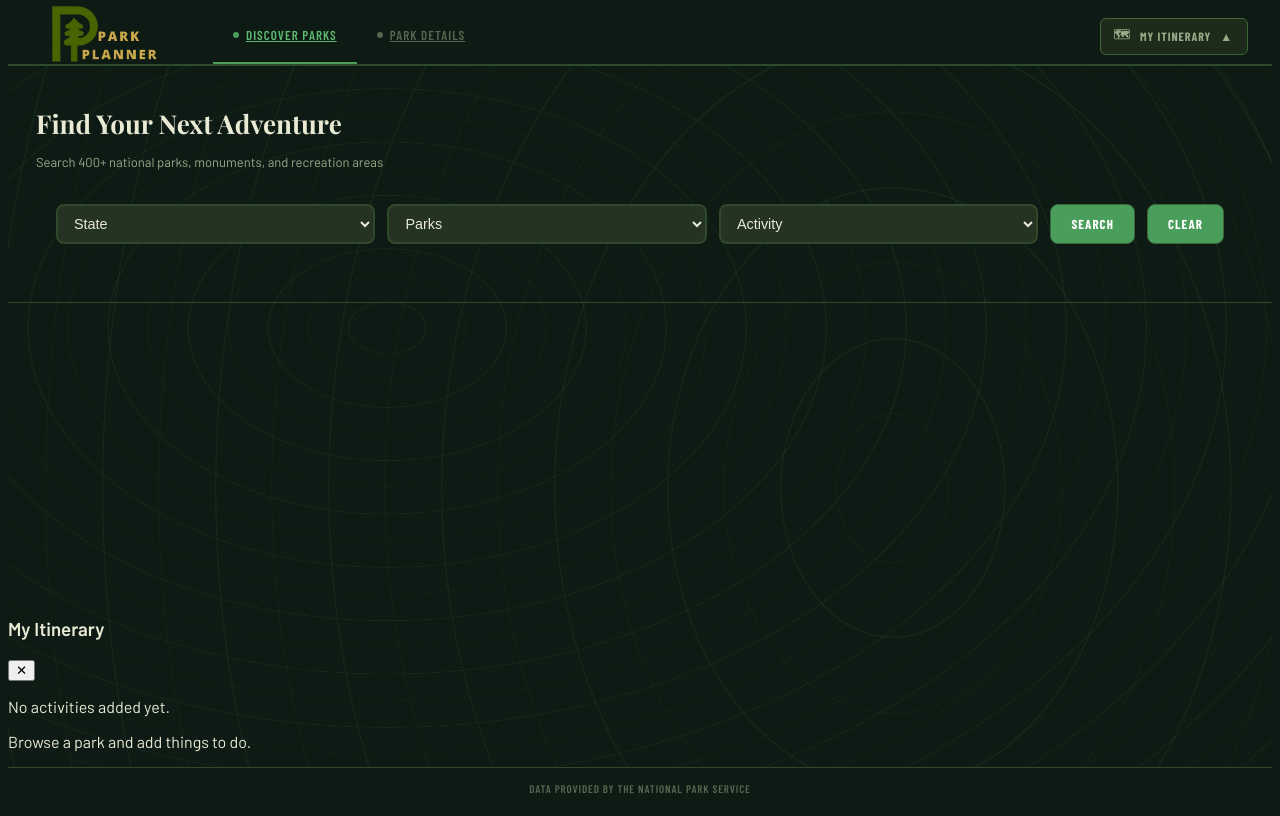
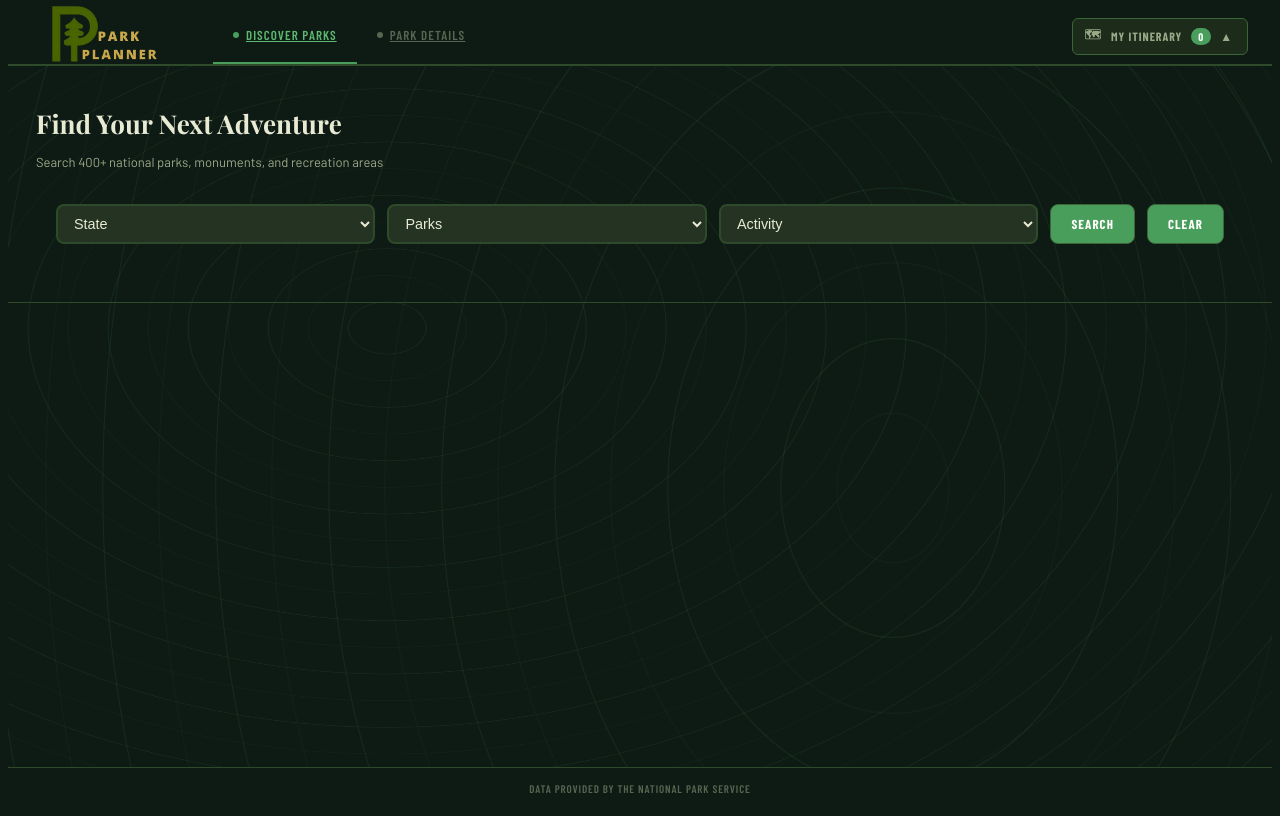
Before and after one commit to JAWofford/park-planner, a React (Vite) app in the folder park-planner/: page / in a window 1280 px wide. Built offline with nearby package versions, Linux system fonts and the light colour scheme.

Commit message:
Styled todo tile/itinerary, created remove button

```diff
--- a/park-planner/src/App.css
+++ b/park-planner/src/App.css
@@ -4,121 +4,6 @@ body {
   color: var(--ink);
   height: 100vh;
   overflow-y: auto;
-}
-
-/*TOP NAV*/
-.logo {
-  height: 60px;
-  width: auto;
-  margin-left: 20px;
-}
-
-.topnav {
-  display: flex;
-  align-items: center;
-  padding: 0px 24px;
-  height: 56px;
-  border-bottom: 2px solid var(--border);
-  background: var(--bg);
-  flex-shrink: 0;
-  position: relative;
-  z-index: 200;
-}
-
-.nav-tabs { display:flex; height:100%; }
-.nav-tab {
-  display: flex; /*so dot I want next to it will display beside it.*/
-  align-items: center;
-  gap: 7px;
-  padding: 0 20px;
-  font-family: 'Barlow Condensed', sans-serif;
-  font-size: 13px;
-  font-weight: 600;
-  letter-spacing: .08em;
-  text-transform: uppercase;
-  color: var(--ink-faint);
-  border-bottom: 2px solid transparent; /*transparent right now, need to change this on hover*/
-  cursor: pointer;
-  transition: all .2s;
-  user-select: none; /*prevents highlighting.  I just read it makes it more like a button*/
-}
-
-.nav-tab.active {
-  color: var(--green-bright);
-  border-bottom-color: var(--green);
-}
-
-.nav-tab:hover:not(.active) {
-  color: var(--ink-mid);
-}
-
-.nav-dot {
-  width: 6px;
-  height: 6px;
-  border-radius: 50%;
-  background: var(--ink-faint);
-}
-
-.nav-tab.active .nav-dot {
-  background: var(--green);
-}
-
-.nav-right {
-  margin-left: auto;
-  display: flex;
-  align-items: center;
-  gap: 10px;
-}
-
-/* ITINERARY TOGGLE BUTTON */
-.itinerary-toggle {
-  display: flex;
-  align-items: center;
-  gap: 9px;
-  background: var(--surface2);
-  border: 1px solid var(--border-bright);
-  border-radius: 6px;
-  padding: 7px 14px 7px 12px;
-  cursor: pointer;
-  transition: all 0.2s;
-  font-family: 'Barlow Condensed', sans-serif;
-  font-size: 12px;
-  font-weight: 700;
-  letter-spacing: .08em;
-  text-transform: uppercase;
-  color: var(--ink-mid);
-  user-select: none;
-}
-
-.itinerary-toggle:hover {
-  border-color: var(--gold);
-  color: var(--gold-light);
-}
-
-.itinerary-toggle.open {
-  border-color: var(--green);
-  color: var(--green-bright);
-  background: var(--green-dim);
-}
-
-/* badge */
-.it-badge {
-  background: var(--green);
-  color: white;
-  font-size: 11px;
-  font-weight: 700;
-  padding: 2px 7px;
-  border-radius: 10px;
-}
-
-/* arrow rotation */
-.it-arrow {
-  display: inline-block;
-  transition: transform 0.3s;
-}
-
-.it-arrow.down {
-  transform: rotate(180deg);
 }
 
 
--- a/park-planner/src/App.jsx
+++ b/park-planner/src/App.jsx
@@ -33,13 +33,14 @@ const removeFromItinerary = (id) => {
         <TopNav
           itineraryOpen={isDrawerOpen}
           onToggleItinerary={() => setIsDrawerOpen(!isDrawerOpen)}
+          count={itinerary.length}
         />
       </header>
 
       <main>
         <Routes>
           <Route path="/" element={<Search parks={parks} />} />
-          <Route path="/park/:parkCode" element={<ParkDetail parks={parks} addToItinerary={addToItinerary} itinerary={itinerary} />} />
+          <Route path="/park/:parkCode" element={<ParkDetail parks={parks} addToItinerary={addToItinerary} removeFromItinerary={removeFromItinerary} itinerary={itinerary} />} />
         </Routes>
       </main>
 
--- a/park-planner/src/components/Badge.css
+++ b/park-planner/src/components/Badge.css
@@ -2,13 +2,21 @@
 .badge {
   padding: 4px 8px;
   border-radius: 4px;
-  border: 1px solid var(--green-dim);
+  border: 1px solid var(--ink-faint);
   font-size: 12px;
+  user-select: none;
+  /* margin: 5px; */
+  font-family:'Barlow Condensed',sans-serif;
+  text-transform:uppercase;
+  display: inline-flex;
+  align-items: center;
+  gap: 4px;
+   ;
 }
 
 /* type variants */
 .badge-duration { background: var(--surface2); }
 .badge-fee { background: var(--red-dim); color: var(--red); }
 .badge-free { background: var(--green-dim); color: var(--green); }
-.badge-pets { background: var(--blue-dim); color: var(--blue); }
-.badge-reservation { background: var(--gold-dim); color: var(--gold); }
+.badge-pets { background: var(--surface2);}
+.badge-reservation { color: var(--gold); }
--- /dev/null
+++ b/park-planner/src/components/ItineraryDrawer.css
@@ -0,0 +1,116 @@
+.itinerary-drawer {
+  position: fixed;
+  top: 66px; /*keeps it below topNav*/
+  right: 0;
+  height: 100vh;
+  width: 360px;
+  background: var(--surface);
+  border-left: 1px solid var(--border);
+  z-index: 300;
+  transform: translateX(100%);
+  transition: transform 0.3s ease;
+  display: flex;
+  flex-direction: column;
+}
+
+.itinerary-drawer.open {
+  transform: translateX(0);
+}
+
+.drawer-backdrop {
+  position: fixed;
+  top: 66px;
+  inset: 0;
+  background: rgba(0, 0, 0, 0.4);
+  z-index: 299;
+}
+
+.drawer-header {
+  display: flex;
+  align-items: center;
+  justify-content: space-between;
+  padding: 16px 20px;
+  border-bottom: 1px solid var(--border);
+  flex-shrink: 0;
+}
+
+.drawer-header h3 {
+  margin: 0;
+  font-size: 16px;
+  font-weight: 700;
+}
+
+.drawer-close {
+  background: none;
+  border: none;
+  cursor: pointer;
+  font-size: 16px;
+  color: var(--ink-mid);
+}
+
+.drawer-body {
+  flex: 1;
+  overflow-y: auto;
+  padding: 16px 20px;
+}
+
+.drawer-empty {
+  text-align: center;
+  color: var(--ink-faint);
+  margin-top: 40px;
+}
+
+.itinerary-park-name {
+  font-size: 11px;
+  font-weight: 600;
+  text-transform: uppercase;
+  letter-spacing: .06em;
+  color: var(--ink-faint);
+  margin-bottom: 4px;
+}
+
+.itinerary-list {
+  list-style: none;
+  padding: 0;
+  margin: 0;
+  display: flex;
+  flex-direction: column;
+  gap: 12px;
+}
+
+.itinerary-item {
+  display: flex;
+  align-items: flex-start;
+  justify-content: space-between;
+  padding: 12px;
+  background: var(--surface2);
+  border-radius: 8px;
+  border: 1px solid var(--border);
+  user-select: none;
+}
+
+.itinerary-item-title {
+  font-size: 14px;
+  font-weight: 600;
+  color: var(--ink);
+  margin-bottom: 4px;
+}
+
+.itinerary-item-duration {
+  font-size: 12px;
+  color: var(--ink-mid);
+}
+
+.itinerary-item-remove {
+  background: none;
+  border: none;
+  cursor: pointer;
+  color: var(--ink-faint);
+  font-size: 14px;
+  flex-shrink: 0;
+  padding: 0 0 0 8px;
+}
+
+.itinerary-item-remove:hover{
+  color:var(--gold);
+}
--- a/park-planner/src/components/ItineraryDrawer.jsx
+++ b/park-planner/src/components/ItineraryDrawer.jsx
@@ -1,6 +1,6 @@
 import React from 'react';
 import ItineraryItem from './ItineraryItem';
-//import './ItineraryDrawer.css';
+import './ItineraryDrawer.css';
 
 export default function ItineraryDrawer({ isOpen, onClose, itinerary, onRemove }) {
 
--- a/park-planner/src/components/ParkDetail.css
+++ b/park-planner/src/components/ParkDetail.css
@@ -28,15 +28,19 @@
 }
 
 /*ACTIVITY CATEGORIES*/
+
+
 .category-section {
  list-style: none;
+ /* border: 1px solid var(--border);
+ border-radius: 10px; */
 }
 
 .category-header-button {
     box-shadow: none;
     border: 1px solid var(--border);
     display: flex;
-    width: 90%;
+    width: 98%;
     align-items: center;
     /* gap: 12px; */
     padding: 13px 16px;
@@ -69,3 +73,74 @@
     color:var(--ink-faint);
     transition:transform .25s;
 }
+
+.todo-tile{
+    list-style: none;
+    transition: background 0.2s;
+    background-color: var(--surface3);
+    border-radius: 10px;
+    width: 92%;
+    border: 1px solid var(--border);
+    padding: 15px;
+     margin: 10px 0px;
+}
+
+.todo-tile:hover {
+  /* background: var(--surface2); */
+  border-color: var(--border-bright);
+}
+
+.todo-tile.selected{
+     opacity: 0.7;
+}
+
+.todo-body{
+    display: flex;
+    flex-direction: column;
+    gap: 10px;
+}
+
+.todo-badges {
+    display:flex;
+    flex-wrap:wrap;
+    gap:5px;
+    margin-bottom:8px; }
+
+.todo-title {
+    /* font-family:'Barlow Condensed',sans-serif;  */
+    font-size:14px;
+    font-weight:700;
+    letter-spacing:.02em;
+    margin-bottom:4px;
+    line-height:1.3;
+}
+
+.todo-desc {
+    font-size:14px;
+    color:var(--ink-mid);
+    /* line-height:1.6;  */
+    /* margin-bottom:8px;  */
+    }
+
+.todo-add-btn, .todo-remove-btn {
+  background:var(--green-dim);
+  border:1px solid var(--green);
+  border-radius:4px;
+  padding:5px 12px;
+  font-family:'Barlow Condensed',sans-serif;
+  font-size:11px;
+  font-weight:700;
+  letter-spacing:.06em;
+  text-transform:uppercase;
+  color:var(--green-bright);
+  cursor:pointer;
+  transition:all .15s;
+}
+.todo-add-btn:hover, .todo-remove-btn:hover {
+    background:var(--green);
+    color:white; }
+
+.todo-add-btn.added {
+    background:transparent;
+    border-color:var(--ink-faint);
+    color:var(--ink-faint); }
--- a/park-planner/src/components/ParkDetail.jsx
+++ b/park-planner/src/components/ParkDetail.jsx
@@ -4,7 +4,7 @@ import thingsToDo from '../data/thingsToDo';
 import Badge from './Badge';
 import './ParkDetail.css';
 
-export default function ParkDetail({ parks, addToItinerary, itinerary }) {
+export default function ParkDetail({ parks, addToItinerary, removeFromItinerary, itinerary }) {
   const { parkCode } = useParams();
   const filteredActivities = thingsToDo.filter((act) => act.relatedParks.some(p => p.parkCode === parkCode));
   const park = parks.find(p => p.parkCode === parkCode);
@@ -55,7 +55,7 @@ export default function ParkDetail({ parks, addToItinerary, itinerary }) {
             {openCategory === category && (
               <ul className="activity-list">
                 {items.map(item => (
-                  <li key={item.id} className="todo-tile">
+                  <li key={item.id} className={`todo-tile ${isAdded(item.id) ? 'selected' : ''}`}>
 
                     <div className="todo-body">
                       <div className="todo-title">{item.title}</div>
@@ -65,7 +65,7 @@ export default function ParkDetail({ parks, addToItinerary, itinerary }) {
                         <Badge type="duration" label={item.duration} icon="⏱" />
                         {item.doFeesApply === 'true'
                           ? <Badge type="fee" label="Fee Required" icon="$" />
-                          : <Badge type="free" label="Free" />
+                          : <Badge type="free" label="FREE" />
                         }
                         {item.arePetsPermitted === 'true' &&
                           <Badge type="pets" label="Pets OK" icon="🐾" />
@@ -76,12 +76,23 @@ export default function ParkDetail({ parks, addToItinerary, itinerary }) {
                       </div>
 
                       <div className="todo-actions">
+                            {/*Add Button */}
                             <button
-                              className={`todo-add-btn" $isAdded(item.id) ? 'added' : ''}`}
+                              className={`todo-add-btn ${isAdded(item.id) ? 'added' : ''}`}
                               onClick={() => addToItinerary(item)}
                             >
                               {isAdded(item.id) ? '✓ Added' : '+ Add'}
                               </button>
+
+                            {/* Remove Button */}
+                            {isAdded(item.id) &&
+                             <button
+                              className="todo-remove-btn"
+                              onClick={() => removeFromItinerary(item.id)}
+                            >
+                              Remove
+                              </button>
+                            }
                       </div>
 
                     </div>
--- /dev/null
+++ b/park-planner/src/components/TopNav.css
@@ -0,0 +1,113 @@
+/*TOP NAV*/
+.logo {
+  height: 60px;
+  width: auto;
+  margin-left: 20px;
+}
+
+.topnav {
+  display: flex;
+  align-items: center;
+  padding: 0px 24px;
+  height: 56px;
+  border-bottom: 2px solid var(--border);
+  background: var(--bg);
+  flex-shrink: 0;
+  position: relative;
+  z-index: 200;
+}
+
+.nav-tabs { display:flex; height:100%; }
+.nav-tab {
+  display: flex; /*so dot I want next to it will display beside it.*/
+  align-items: center;
+  gap: 7px;
+  padding: 0 20px;
+  font-family: 'Barlow Condensed', sans-serif;
+  font-size: 13px;
+  font-weight: 600;
+  letter-spacing: .08em;
+  text-transform: uppercase;
+  color: var(--ink-faint);
+  border-bottom: 2px solid transparent;
+  transition: all .2s;
+  user-select: none; /*prevents highlighting.  I just read it makes it more like a button*/
+}
+
+.nav-tab.active {
+  color: var(--green-bright);
+  border-bottom-color: var(--green);
+}
+
+.nav-tab:hover:not(.active) {
+  color: var(--ink-mid);
+}
+
+.nav-dot {
+  width: 6px;
+  height: 6px;
+  border-radius: 50%;
+  background: var(--ink-faint);
+}
+
+.nav-tab.active .nav-dot {
+  background: var(--green);
+}
+
+.nav-right {
+  margin-left: auto;
+  display: flex;
+  align-items: center;
+  gap: 10px;
+}
+
+/* ITINERARY TOGGLE BUTTON */
+.itinerary-toggle {
+  display: flex;
+  align-items: center;
+  gap: 9px;
+  background: var(--surface2);
+  border: 1px solid var(--border-bright);
+  border-radius: 6px;
+  padding: 7px 14px 7px 12px;
+  cursor: pointer;
+  transition: all 0.2s;
+  font-family: 'Barlow Condensed', sans-serif;
+  font-size: 12px;
+  font-weight: 700;
+  letter-spacing: .08em;
+  text-transform: uppercase;
+  color: var(--ink-mid);
+  user-select: none;
+}
+
+.itinerary-toggle:hover {
+  border-color: var(--gold);
+  color: var(--gold-light);
+}
+
+.itinerary-toggle.open {
+  border-color: var(--green);
+  color: var(--green-bright);
+  background: var(--green-dim);
+}
+
+/* count */
+.it-count {
+  background: var(--green);
+  color: white;
+  font-size: 11px;
+  font-weight: 700;
+  padding: 2px 7px;
+  border-radius: 10px;
+}
+
+/* arrow rotation */
+.it-arrow {
+  display: inline-block;
+  transition: transform 0.3s;
+}
+
+.it-arrow.down {
+  transform: rotate(180deg);
+}
--- a/park-planner/src/components/TopNav.jsx
+++ b/park-planner/src/components/TopNav.jsx
@@ -1,9 +1,10 @@
 import React, {useState} from 'react';
 import { Link } from 'react-router-dom';
 import logo from '../assets/logo2.png';
+import "./TopNav.css";
 
 
-export default function TopNav({itineraryOpen, onToggleItinerary}) {
+export default function TopNav({itineraryOpen, onToggleItinerary, count}) {
 const [activeTab, setActiveTab] = useState('discover');
 
   return (
@@ -31,6 +32,7 @@ const [activeTab, setActiveTab] = useState('discover');
         onClick={onToggleItinerary}>
           <span className="it-icon">🗺</span>
           My Itinerary
+          <span className="it-count">{count}</span>
           <span className={`it-arrow ${itineraryOpen ? 'down' : ''}`}>▲</span>
         </div>
       </div>
```
